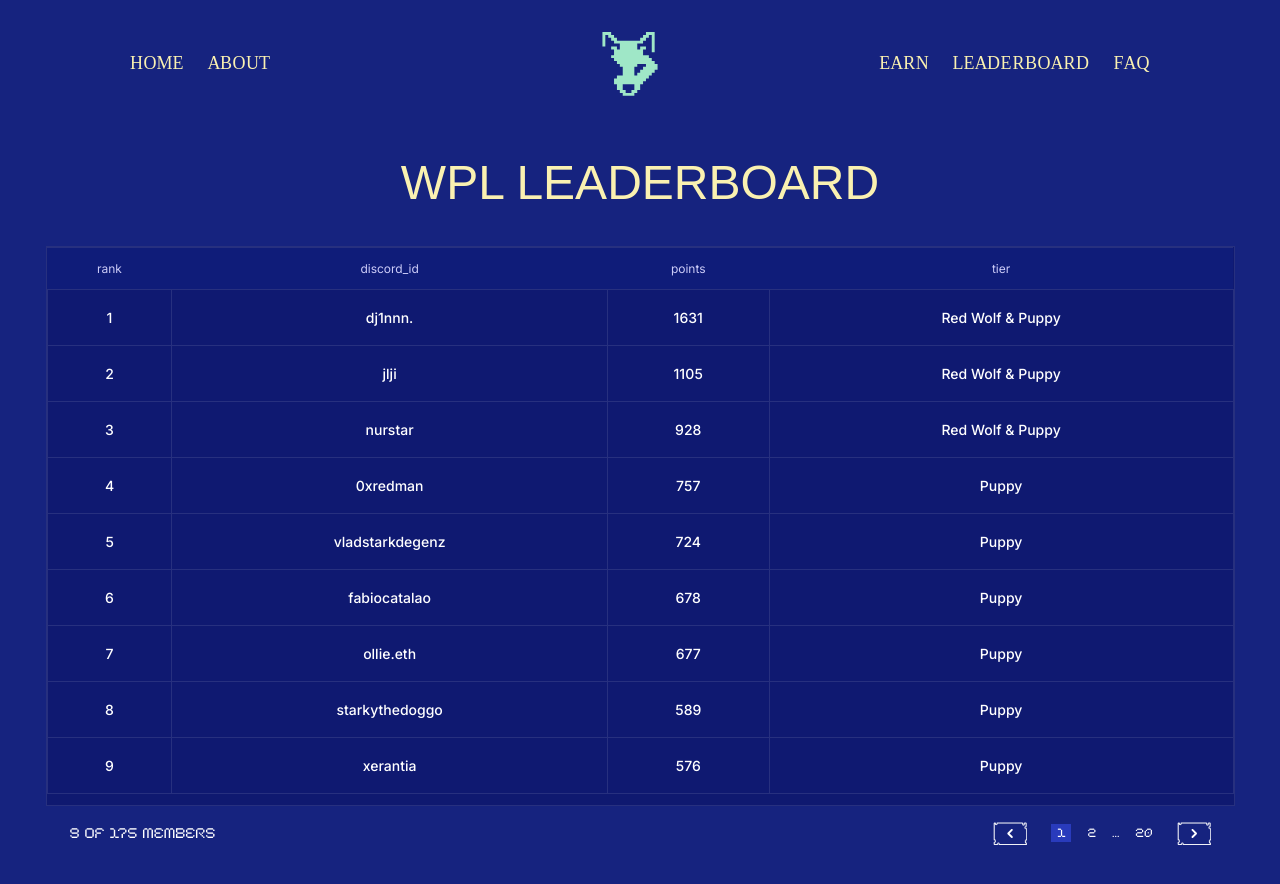
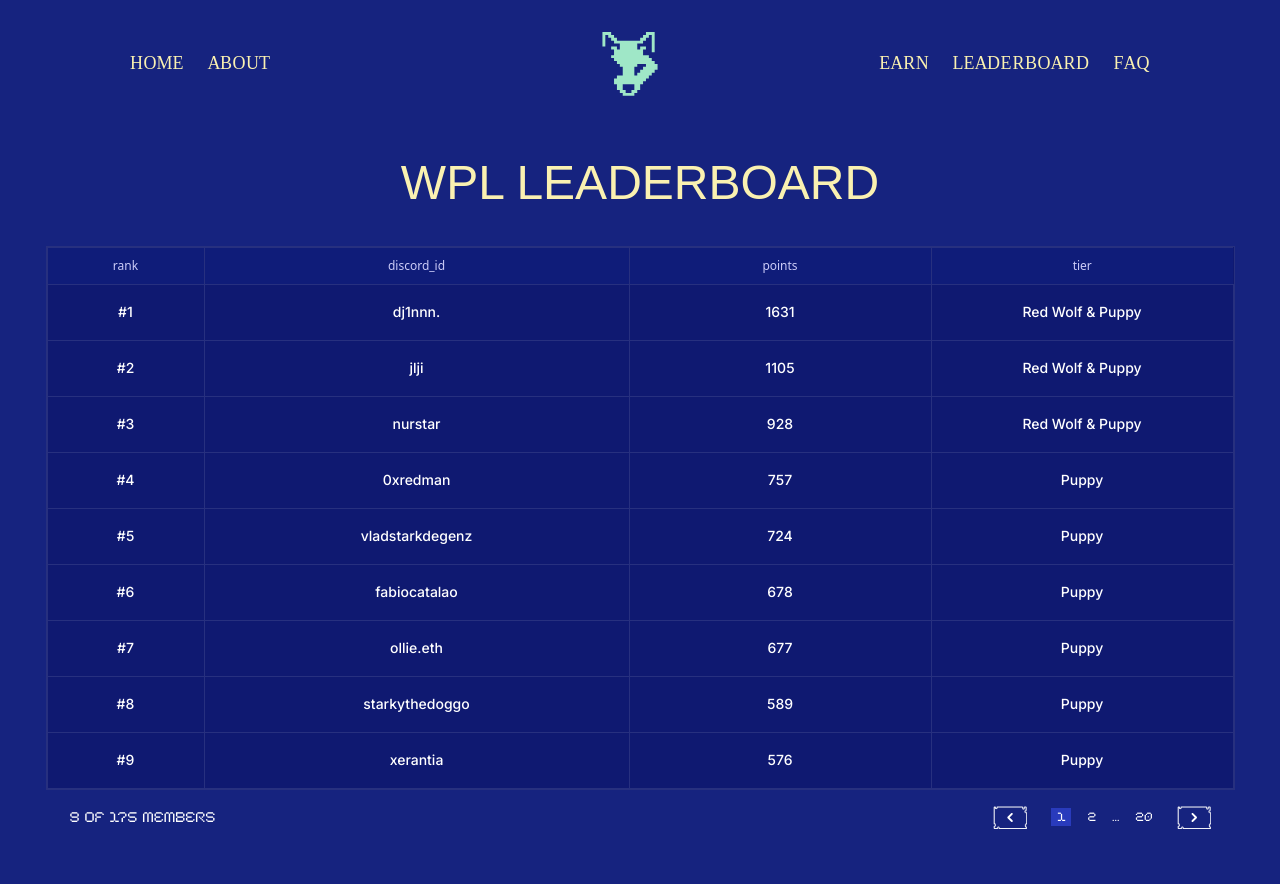
Before and after one commit to Akash-Behara/wpl, a React (Vite) app: page /leaderboard in a window 1280 px wide. Shown: the top 884 px of the page. Built offline with nearby package versions, Linux system fonts and the light colour scheme; a web font is replaced by a local one.

Commit message:
fixed width table

```diff
--- a/src/components/LeaderBoardTable.jsx
+++ b/src/components/LeaderBoardTable.jsx
@@ -1,42 +1,53 @@
+import { useMemo } from "react";
 
 
 const LeaderboardTable = ({data, pos}) => {
 
   const headerColumns = Object?.keys(data[0]);
 
+  const columnWidths = useMemo(() => {
+    const widths = {};
+    headerColumns.forEach((key, index) => {
+      if (index === 0) {
+        widths[key] = 'w-[60px] md:w-[100px] lg:w-[157px]';
+      } else if (index === 1) {
+        widths[key] = 'w-[120px] md:w-[200px] lg:w-[425px]';
+      } else {
+        widths[key] = 'w-[110px] md:w-[180px] lg:w-[302px]';
+      }
+    });
+    return widths;
+  }, [headerColumns]);
+
+  console.log('data', data);
+
   return (
     <div data-aos="fade-up" data-aos-delay="500" data-aos-duration="700" className={`flex items-center ${pos ? pos : 'justify-center'}`}>
-      <table className="lg:w-[1187px] w-full min-w-[410px] h-[259px] bg-[#0F1971] text-white leading-[24px]">
+      <table className="lg:w-[1187px] w-full min-w-[410px] h-[259px] bg-[#0F1971] text-white leading-[24px] table-fixed">
         <thead>
           <tr className='bg-[#0F1C79] text-[#CCCCF8]'>
-            {headerColumns?.map((key, index) => {
-                if(key == 'Rank') {
-                  return <th className="py-3 leading-[12px] md:px-6 10px md:text-[12px] font-normal border-t border-l border-table_border_blue">
+            {headerColumns.map((key, index) => (
+              <th key={index} className={`py-3 leading-[12px] md:px-6 px-1 md:text-[12px] text-[8px] font-normal border-t border-l border-table_border_blue ${columnWidths[key]} min-w-[60px]`}>
+                {index === 0 ? (
+                  <>
                     <span className="hidden md:inline">{key}</span>
                     <span className="md:hidden">#</span>
-                  </th>
-                } else {
-                  return <th className="py-4 leading-[9.6px] text-[8px] lg:px-1 px-6 md:text-[12px] font-normal border-t  border-table_border_blue font-inter">{key}</th>
-                }
-            })}
+                  </>
+                ) : key}
+              </th>
+            ))}
           </tr>
         </thead>
         <tbody className='border border-table_border_blue w-full'>
-            {data?.map((row, index) => (
-              <tr key={index} className="text-center text-[10px] md:text-[14px] font-medium border-t border-table_border_blue">
-                {headerColumns.map((key, cellIndex) => (
-                  <td key={cellIndex} className="h-[56px] border-l border-table_border_blue font-inter">
-                    {key === 'Rank' ? `#${row[key]}` : row[key]}
-                  </td>
-                ))}
-                {/* <td className="h-[56px] w-[60px] md:w-[100px] lg:w-[157px] font-normal border-l border-table_border_blue">{`#${row}`}</td>
-                <td className="h-[56px] w-[120px] md:w-[200px] lg:w-[425px] flex items-center justify-center border-l border-table_border_blue font-inter ">
-                  {row.discord_id}
+          {data.map((row, rowIndex) => (
+            <tr key={rowIndex} className="text-center text-[10px] md:text-[14px] font-medium border-t border-table_border_blue">
+              {headerColumns.map((key, cellIndex) => (
+                <td key={cellIndex} className={`h-[56px] border-l border-table_border_blue font-inter ${columnWidths[key]} min-w-[60px] overflow-hidden text-ellipsis whitespace-nowrap`}>
+                  {cellIndex === 0 ? `#${row[key]}` : row[key]}
                 </td>
-                <td className="h-[56px] w-[110px] md:w-[180px] lg:w-[302px] border-l border-table_border_blue font-inter">{row.tier || row.cumulative_points}</td>
-                <td className="h-[56px] w-[110px] md:w-[180px] lg:w-[302px] border-l border-table_border_blue font-inter">{row.points}</td> */}
-              </tr>
-            ))}
+              ))}
+            </tr>
+          ))}
         </tbody>
       </table>
     </div>
--- a/src/pages/LeaderBoardPage.jsx
+++ b/src/pages/LeaderBoardPage.jsx
@@ -1,4 +1,4 @@
-import React, { useEffect, useState } from 'react'
+import React, { useEffect, useRef, useState } from 'react'
 import LeaderboardTable from '../components/LeaderBoardTable'
 
 import {leaderboard_dummy_data} from '../utils/leaderboard_dummy_data'
@@ -10,16 +10,25 @@ import DisableZoom from '../hooks/usePreventZoom'
 
 const LeaderBoardPage = () => {
 
+  const tableRef = useRef(null);
   const [data, setData] = useState([]);
   const [currentPage, setCurrentPage] = useState(1);
   const [itemsPerPage] = useState(9);
   const [isLoading, setIsLoading] = useState(true);
+  const [tableHeight, setTableHeight] = useState(0);
+
 
   useEffect(() => {
     window.scrollTo(0, 0);
     setIsLoading(true);
     setData(leaderboard_dummy_data);
   }, []);
+
+  useEffect(() => {
+    if(tableRef?.current) {
+      setTableHeight(tableRef.current.offsetHeight);
+    }
+  }, [tableRef?.current, tableRef?.current?.offsetHeight]);
 
   const indexOfLastItem = currentPage * itemsPerPage;
   const indexOfFirstItem = indexOfLastItem - itemsPerPage;
@@ -41,7 +50,7 @@ const LeaderBoardPage = () => {
         <div className='flex flex-col justify-center items-center'>
           <div className='text-[36px] md:text-[48px] leading-[45.6px] font-bienvenue text-[#FAF1B1] uppercase mb-10'>WPL LEADERBOARD</div>
           <div className=''>
-            <div className='min-h-[560px] bg-[#0F1970] border border-table_border_blue'>
+            <div data-aos="fade-up" data-aos-delay="900" data-aos-duration="700" ref={tableRef} className={`min-h-[544px] bg-[#0F1970] border border-table_border_blue`} style={{minHeight: tableHeight + "px"}}>
               <LeaderboardTable data={currentItems}/>
             </div>
             <div className='flex items-center justify-between w-full px-6 mb-10 mt-4'>
```
